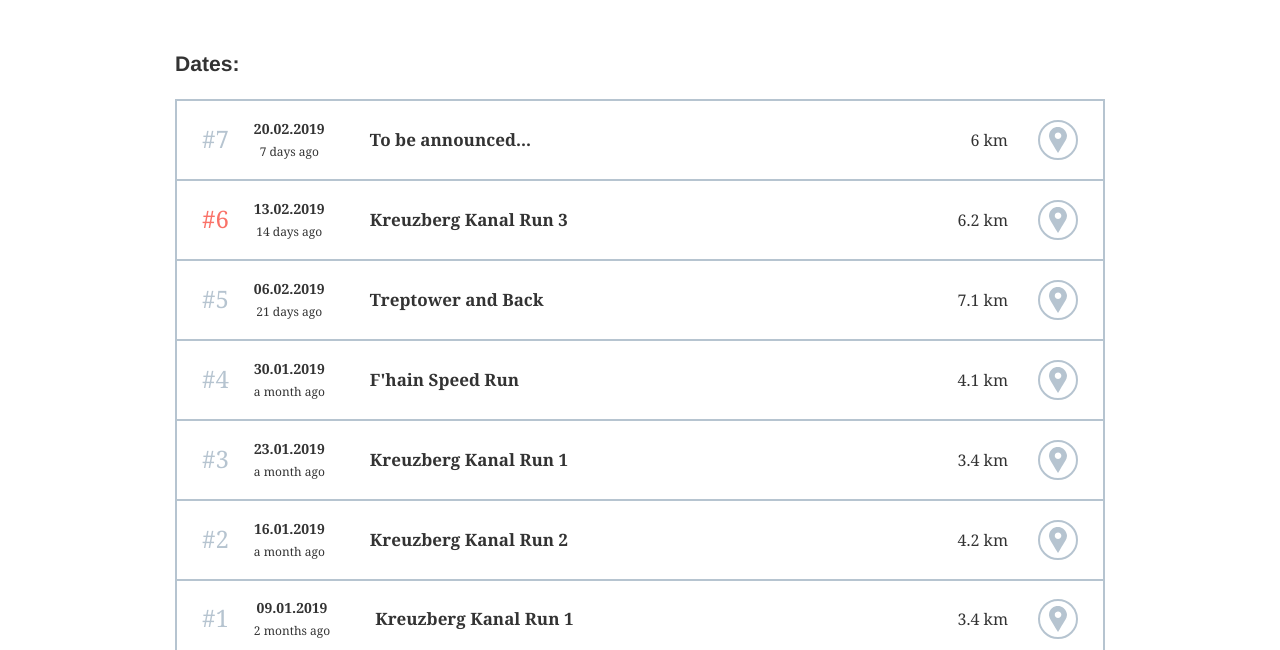
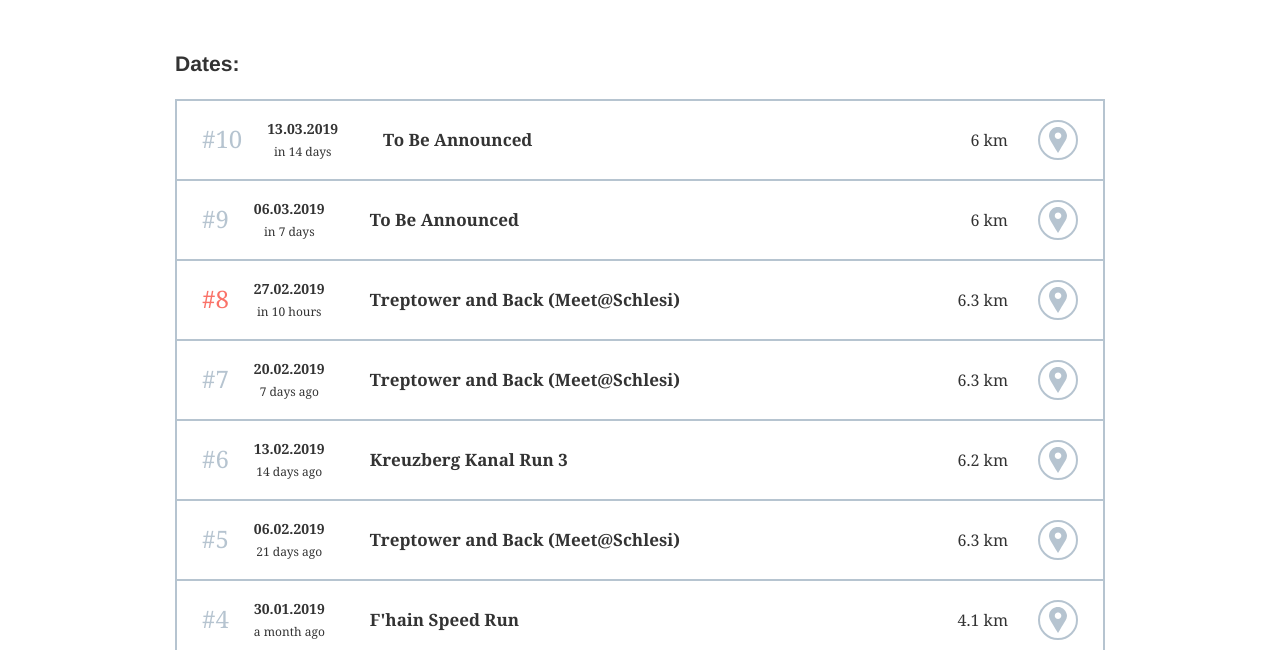
Before and after one commit to 0xsven/runafterwork, a Gatsby site: page / in a window 1280 px wide. Shown: the part 150-800 px from the top of the page. Built offline with nearby package versions, Linux system fonts and the light colour scheme; Gatsby itself is replaced by a stand-in of ours.

Commit message:
More dates

```diff
--- a/src/data/dates.js
+++ b/src/data/dates.js
@@ -1,13 +1,34 @@
 const dates = [
   {
     highlight: false,
-    date: '2019-02-20T19:00:00.000Z',
-    route: 'To be announced...',
+    date: '2019-03-13T19:00:00.000Z',
+    route: 'To Be Announced',
+    distance: 6000,
+    komootId: undefined,
+  },
+  {
+    highlight: false,
+    date: '2019-03-06T19:00:00.000Z',
+    route: 'To Be Announced',
     distance: 6000,
     komootId: undefined,
   },
   {
     highlight: true,
+    date: '2019-02-27T19:00:00.000Z',
+    route: 'Treptower and Back (Meet@Schlesi)',
+    distance: 6300,
+    komootId: 57606363,
+  },
+  {
+    highlight: false,
+    date: '2019-02-20T19:00:00.000Z',
+    route: 'Treptower and Back (Meet@Schlesi)',
+    distance: 6300,
+    komootId: 57606363,
+  },
+  {
+    highlight: false,
     date: '2019-02-13T19:00:00.000Z',
     route: 'Kreuzberg Kanal Run 3',
     distance: 6200,
@@ -16,9 +37,9 @@ const dates = [
   {
     highlight: false,
     date: '2019-02-06T19:00:00.000Z',
-    route: 'Treptower and Back',
-    distance: 7100,
-    komootId: undefined,
+    route: 'Treptower and Back (Meet@Schlesi)',
+    distance: 6300,
+    komootId: 57606363,
   },
   {
     highlight: false,
```
